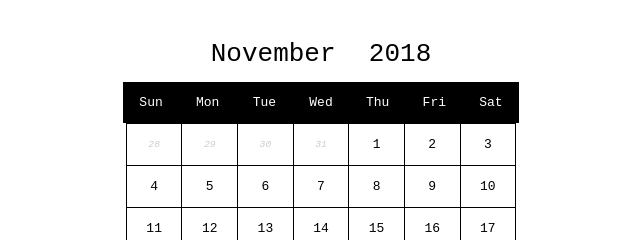
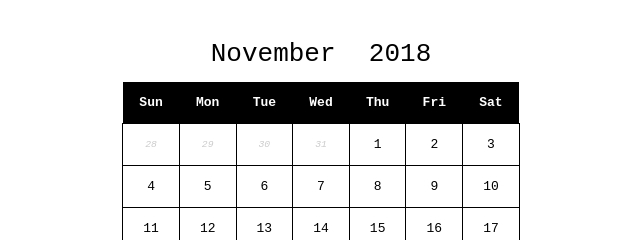
Before and after one commit to WhollyCoders/static-calendar, a plain HTML site: page index.html in a window 1280 px wide. Shown: the top 240 px of the page, 319-959 px from the left. Drawn offline with Linux system fonts and the light colour scheme.

Commit message:
Add Table Header and Refactor

```diff
--- a/index.html
+++ b/index.html
@@ -18,18 +18,18 @@
           <span>2018</span>
         </div>
       </div>
-      <div class="calendar-days">
-        <div class="cal-day"><span>sun</span></div>
-        <div class="cal-day"><span>mon</span></div>
-        <div class="cal-day"><span>tue</span></div>
-        <div class="cal-day"><span>wed</span></div>
-        <div class="cal-day"><span>thu</span></div>
-        <div class="cal-day"><span>fri</span></div>
-        <div class="cal-day"><span>sat</span></div>
-      </div>
     </div>
     <div class="body">
       <table>
+        <tr class="calendar-days">
+          <th class="cal-day"><span>sun</span></th>
+          <th class="cal-day"><span>mon</span></th>
+          <th class="cal-day"><span>tue</span></th>
+          <th class="cal-day"><span>wed</span></th>
+          <th class="cal-day"><span>thu</span></th>
+          <th class="cal-day"><span>fri</span></th>
+          <th class="cal-day"><span>sat</span></th>
+        </tr>
         <tr>
           <td class="cal-date not-current">28</td>
           <td class="cal-date not-current">29</td>
--- a/styles.css
+++ b/styles.css
@@ -6,24 +6,19 @@ html{
   margin: 2rem auto;
 }
 .calendar-label{
+  display: flex;
+  justify-content: center;
   font-size: 2rem;
 }
-.calendar-label, .calendar-days{
-  display: flex;
-  justify-content: center;
+.label, .cal-day{
+  padding: 1rem 1.28rem;
+  text-transform: capitalize;
 }
 .body table{
   margin: 0 auto;
   border-collapse: collapse;
 }
-.label, .cal-day{
-  padding: 1rem 1.28rem;
-  text-align: center;
-  text-transform: capitalize;
-  /* border: 1px solid #000; */
-}
 .cal-day{
-  /* border: 1px solid #000; */
   background-color: #000;
   color: #fff;
 }
```
